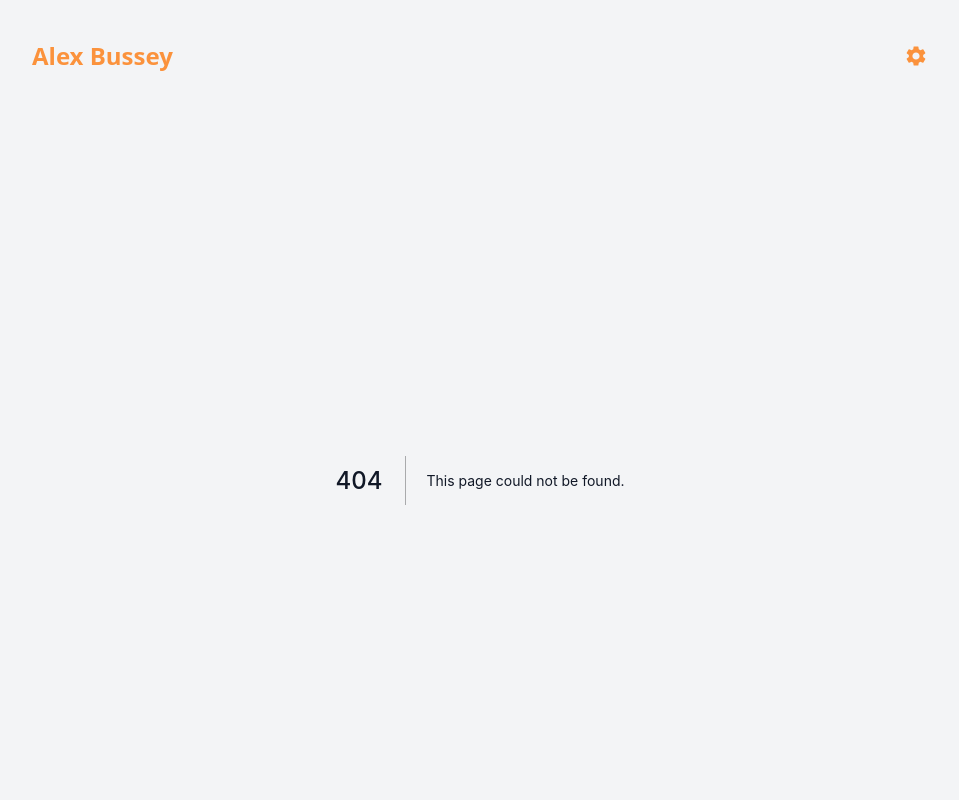
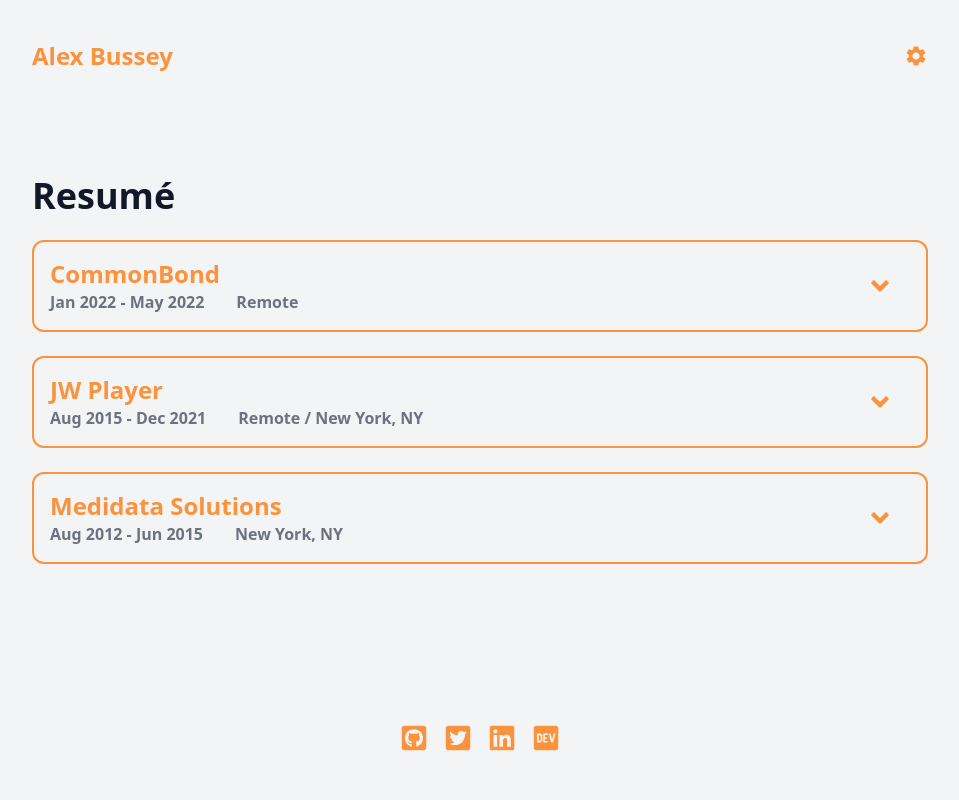
Before and after one commit to waxidiotic/personal-site-next, a Next.js app: page /resume in a window 1280 px wide. Before the commit this address had no page. Shown: the top 800 px of the page, without its empty margins (160-1119 px from the left). Built offline with nearby package versions, Linux system fonts and the light colour scheme.

Commit message:
Add job descriptions

```diff
--- /dev/null
+++ b/data/jobs.json
@@ -0,0 +1,85 @@
+{
+  "jobs": [
+    {
+      "company_name": "CommonBond",
+      "start_date": "Jan 2022",
+      "end_date": "May 2022",
+      "locations": ["Remote"],
+      "positions": [
+        {
+          "title": "Senior Software Engineer",
+          "description_items": [
+            "Senior Software Engineer specializing in frontend. Responsible for projects integrating a new authentication flow into our applications and planning on a rebrand of our marketing site."
+          ]
+        }
+      ]
+    },
+    {
+      "company_name": "JW Player",
+      "start_date": "Aug 2015",
+      "end_date": "Dec 2021",
+      "locations": ["Remote", "New York, NY"],
+      "positions": [
+        {
+          "title": "Software Engineer, Publisher Workflows",
+          "description_items": [
+            "Frontend-focused software engineer with a concentration on how publishers use our products.",
+            "One of a few engineers tasked with rewriting our dashboard in React and TypeScript, replacing the older Angular codebase."
+          ]
+        },
+        {
+          "title": "Software Engineer, Platform Interfaces",
+          "description_items": [
+            "Fullstack engineer responsible for working on our internal and external APIs and underlying services."
+          ]
+        },
+        {
+          "title": "Software Engineer, Player",
+          "description_items": [
+            "Worked on our JavaScript-based video player which powers some of the most popular sites on the Internet.",
+            "Concentrated on our advertising-plugins but also did a good amount of work on other features, including controls, captions and playback."
+          ]
+        },
+        {
+          "title": "Level 2 JavaScript Engineer",
+          "description_items": [
+            "Responsible for communication between our Sales and Support teams and the Engineering team.",
+            "Took issues and questions submitted to the Engineers, triaging and grooming them before it reached various engineering teams.",
+            "Worked more and more on tickets and bugs myself, working my way towards a full-time Software Engineer position on the Player team."
+          ]
+        },
+        {
+          "title": "Support Team Lead",
+          "description_items": [
+            "Used JavaScript, CSS and HTML to build proof-of-concept examples for customers to show how they could potentially accomplish their use case for using our video player.",
+            "Responsible for training of the Support team in use of JavaScript, CSS and HTML.",
+            "Suggested and helped implement the use of an online front-end development training curriculum. Monitored the team's progress and created firm, but attainable goals to foster education.",
+            "Managed day to day customer support through email, support forums, online documentation and social media.",
+            "Shared knowledge of JW Player products and services with co-workers and customers."
+          ]
+        }
+      ]
+    },
+    {
+      "company_name": "Medidata Solutions",
+      "start_date": "Aug 2012",
+      "end_date": "Jun 2015",
+      "locations": ["New York, NY"],
+      "positions": [
+        {
+          "title": "Business Systems Analyst",
+          "description_items": [
+            "Developed new front-end for end users to enter tickets for assistance or for on-boarding of new employees, deployed using Amazon Web Services. Received plenty of positive feedback on the system from users who found previous experience to be too confusing.",
+            "Responsible for creating and maintaining images for OS X deployment on Macs.",
+            "Go-to resource for executives, including providing support for board meetings, both on-site and off-site, as well as for earnings calls and other high-profile events.",
+            "Supported users in need of assistance, as well as on-boarded users starting employment with Medidata.",
+            "Managed logistics for demo stations, mobile devices and network resources used at external marketing events, such as the Drug Information Association conference, as well as Medidata events. Provided on-site support for many of these events, as well.",
+            "Part of a two-person team responsible for procurement of technology for all of the U.S.",
+            "Project Lead for Enterprise Support team on many projects, including the implementation of our ticketing system and whole disk encryption.",
+            "Part of project management team for several more projects, such as the implementation of enterprise-level single sign-on (SSO) and the upgrading of our anti-virus infrastructure."
+          ]
+        }
+      ]
+    }
+  ]
+}
--- a/pages/index.tsx
+++ b/pages/index.tsx
@@ -4,7 +4,7 @@
 
 import avatarPic from "../public/me.png";
 
-const Home: NextPage = () => {
+export const Home: NextPage = () => {
   return (
     <div>
       <Head>
--- /dev/null
+++ b/pages/resume.tsx
@@ -0,0 +1,102 @@
+import { GetStaticProps, InferGetStaticPropsType, NextPage } from "next";
+import Head from "next/head";
+import { useState } from "react";
+import { FaAngleDown, FaAngleUp } from "react-icons/fa";
+
+interface Job {
+  company_name: string;
+  start_date: string;
+  end_date?: string;
+  locations: string[];
+  positions: {
+    title: string;
+    description_items: string[];
+  }[];
+}
+
+const Entry = ({ job }: { job: Job }) => {
+  const [isExpanded, setIsExpanded] = useState(false);
+  const { company_name, start_date, end_date, locations, positions } = job;
+
+  return (
+    <section
+      className="border-2 border-accent rounded-xl p-4 hover:shadow-xl dark:hover:shadow-accent/20 cursor-pointer"
+      onClick={() => setIsExpanded(!isExpanded)}
+    >
+      <div className="flex justify-between w-full">
+        <div>
+          <div className="leading-[32px] text-accent text-2xl">
+            {company_name}
+          </div>
+          <div className="flex gap-8 text-gray-500">
+            <div>
+              {start_date} - {end_date ? end_date : "Present"}
+            </div>
+            <div>
+              {locations.length > 1 ? locations.join(" / ") : locations[0]}
+            </div>
+          </div>
+        </div>
+        <div className="text-accent  pr-4 flex items-center">
+          {isExpanded ? (
+            <FaAngleUp className="h-7 w-7" />
+          ) : (
+            <FaAngleDown className="h-7 w-7" />
+          )}
+        </div>
+      </div>
+      {isExpanded &&
+        positions.map(({ title, description_items }, i) => (
+          <div key={i}>
+            <div className="text-accent mt-4 text-sm">{title}</div>
+            <div className="mt-3 font-normal">
+              {description_items.length > 1 ? (
+                <ul>
+                  {description_items.map((item, i) => (
+                    <li key={i} className="list-disc list-inside">
+                      {item}
+                    </li>
+                  ))}
+                </ul>
+              ) : (
+                description_items[0]
+              )}
+            </div>
+          </div>
+        ))}
+    </section>
+  );
+};
+
+const Resume: NextPage = ({
+  jobs,
+}: InferGetStaticPropsType<typeof getStaticProps>) => {
+  return (
+    <div>
+      <Head>
+        <title>Alex Bussey - Resumé</title>
+      </Head>
+      <main>
+        <div className="flex flex-col gap-6 mt-24 font-bold">
+          <div className="text-4xl">Resumé</div>
+          {jobs.map((job: Job, i: number) => (
+            <Entry key={i} job={job} />
+          ))}
+        </div>
+      </main>
+    </div>
+  );
+};
+
+export const getStaticProps: GetStaticProps = async () => {
+  const res = await require("../data/jobs.json");
+
+  return {
+    props: {
+      jobs: res.jobs,
+    },
+  };
+};
+
+// eslint-disable-next-line import/no-default-export
+export default Resume;
```
